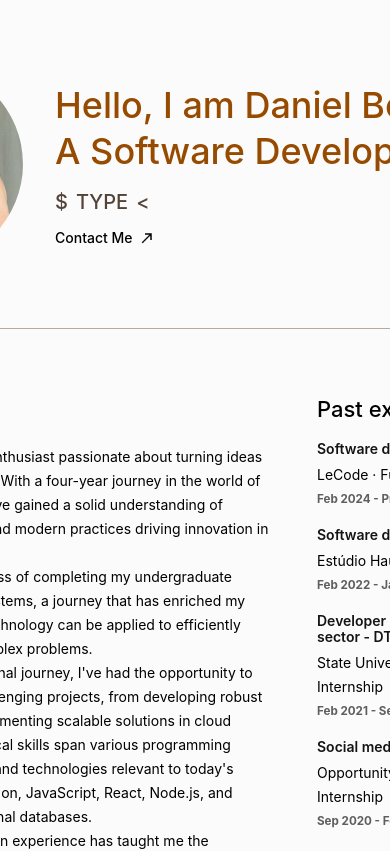
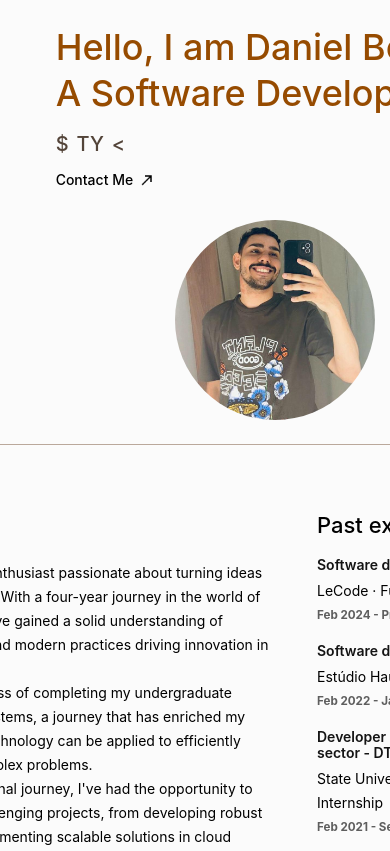
Before and after one commit to DanielBorgesDev/portifolio, a React (Create React App) app: page / in a window 390 px wide. Shown: the top 851 px of the page. Built offline with nearby package versions, Linux system fonts and the light colour scheme.

Commit message:
feat: media querrys in header

```diff
--- a/src/styles/components/Header/index.tsx
+++ b/src/styles/components/Header/index.tsx
@@ -1,11 +1,11 @@
 import React from "react";
-import StyledGrid, {
+import {
   AboutMeH1,
-  CenteredContainer,
   CenteredContainerHeader,
   ContainerTypeText,
   LinkContactMe,
   StyledMySelfImage,
+  StyledGrid,
   TextArea,
   IconArrowContactMe
 } from "./styles";
@@ -15,11 +15,8 @@ import Northeast from "../../../assets/northEastArow.png";
 
 const Header = () => {
   return (
-    <CenteredContainer>
     <CenteredContainerHeader>
     <StyledGrid>
-          <StyledMySelfImage src={Myself} alt="My self picture" />
-          <div>
       <TextArea>
         <AboutMeH1>
           Hello, I am Daniel Borges.
@@ -34,10 +31,9 @@ const Header = () => {
           <IconArrowContactMe src={Northeast} alt="North east icon"/>
         </LinkContactMe>
       </TextArea>
-          </div>
+      <StyledMySelfImage src={Myself} alt="My self picture" />
     </StyledGrid>
   </CenteredContainerHeader>
-    </CenteredContainer>
   );
 };
 
--- a/src/styles/components/Header/styles.ts
+++ b/src/styles/components/Header/styles.ts
@@ -1,4 +1,5 @@
 import styled from 'styled-components';
+import { Styles } from '../../Styles';
 
 export const CenteredContainer = styled.div`
   width: 100%;
@@ -7,24 +8,37 @@ export const CenteredContainer = styled.div`
 `;
 
 export const CenteredContainerHeader = styled.div`
+  display: flex;
+  flex-direction: column;
+  align-items: center;
+  justify-content: center;
   max-width: 49.5rem;
-  padding-left: 1.5rem;
-  padding-right: 1.5rem;
+  padding: 1.5rem;
   margin: 0 auto;
+
+  @media (${Styles.devices.tablet}) {
+    flex-direction: row;
+  }
 `;
 
-const StyledGrid = styled.div`
-  grid-column-gap: 2rem;
-  grid-row-gap: 2rem;
-  grid-template-rows: auto;
-  grid-template-columns: auto 1fr;
-  grid-auto-columns: 1fr;
+export const StyledGrid = styled.div`
+  display: flex;
+  gap: 2rem;
   align-items: center;
-  display: grid;
+  justify-content: center;
+
+  @media (${Styles.devices.mobileL}) {
+    flex-direction: column;
+    padding-left:10rem;
+  }
 `;
+export const TextArea = styled.div`
+  display: block;
+  unicode-bidi: isolate;
+
+`
 
 export const StyledMySelfImage = styled.img`
-  width: 100%;
   max-width: 12.5rem;
   vertical-align: middle;
   border-radius: 50%;
@@ -32,11 +46,7 @@ export const StyledMySelfImage = styled.img`
   transform: translate(0);
 `;
 
-export const TextArea = styled.div`
-  width: 100%;
-  display: block;
-  unicode-bidi: isolate;
-`
+
 export const AboutMeH1 = styled.div`
   color: #964b00 ;
     font-size: 2.25rem;
@@ -76,7 +86,3 @@ export const LinkContactMe = styled.a`
     }
   }
 `;
-
-
-
-export default StyledGrid;
```
Lines whose indentation alone changed are shown as unchanged.
